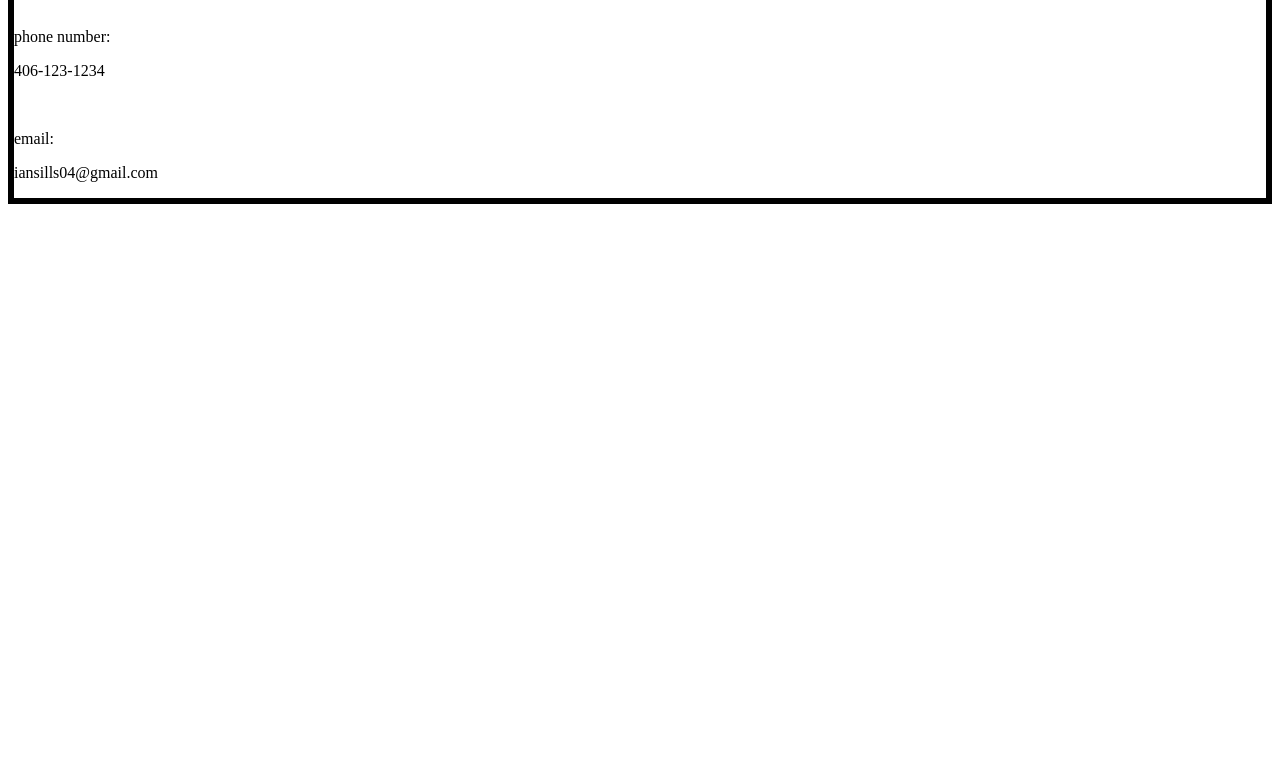
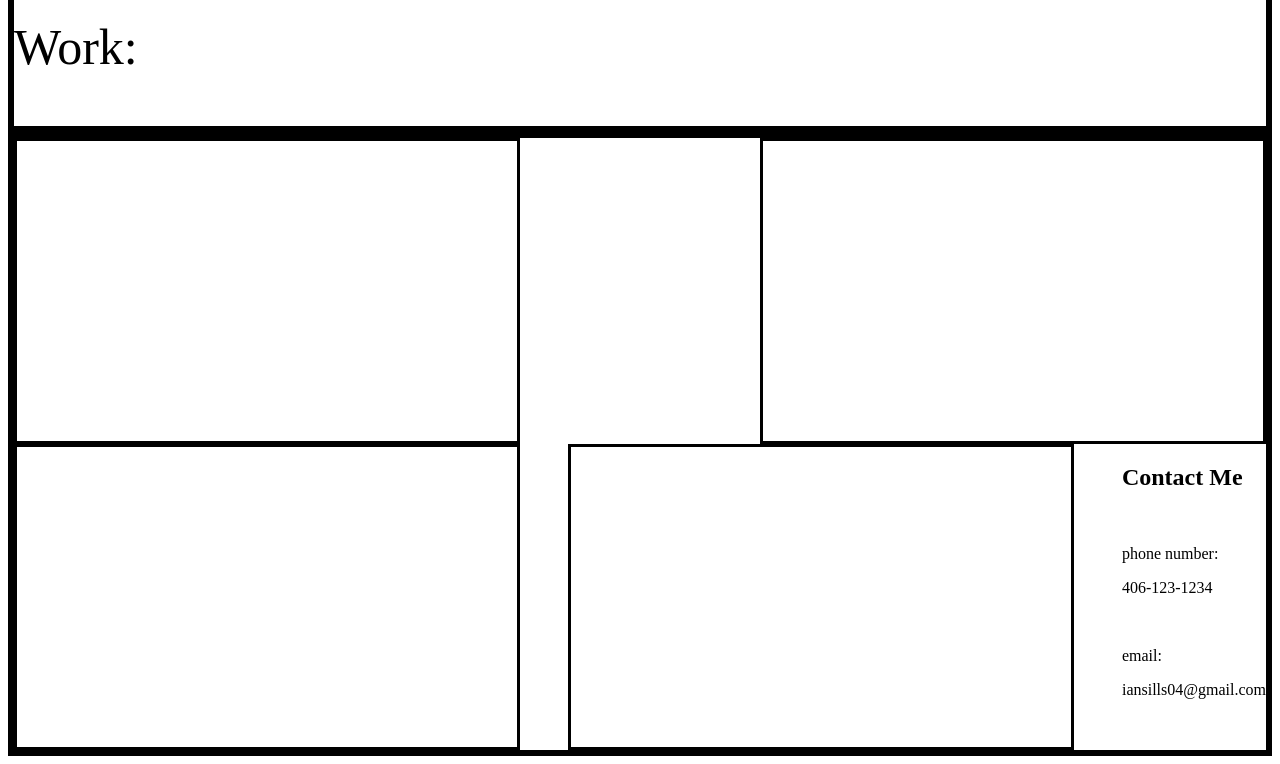
Before and after one commit to Ian-kensington-chadwick-the-3rd/Ian-repo, a plain HTML site: page index.html in a window 1280 px wide. Shown: the part 1190-1954 px from the top of the page. Before the commit the page ends 1402 px from the top, so only its background shows below. Drawn offline with Linux system fonts and the light colour scheme.

Commit message:
updated boxes

```diff
--- a/assets/style.css
+++ b/assets/style.css
@@ -1,5 +1,5 @@
 .header {
-    padding: 20px;
+    padding: 10px;
     font-family: 'Trebuchet MS', 'Lucida Sans Unicode', 'Lucida Grande', 'Lucida Sans', Arial, sans-serif;
     background-color: black;
     display: flex;
@@ -10,24 +10,47 @@
 }
 .flexbox-container{
     display: flex;
-    justify-content: flex-start;
-    direction: ro;
+    flex-direction: row;
+    flex-wrap: wrap;
 
 
 
 }
-.flexbox-card{
+.flexbox-container2{
+    justify-content: space-between;
+    flex-wrap: wrap;
+    display:flex
+
 
 }
+.flexbox-card{
+ border: 3px black;
+ width: 300px;
+ height: 400px;
+}
 .flexbox{
+    justify-content: flex-end;
     border: solid 3px;
 
 
 
 }
+.flexbox2{
+    border: 3px black solid;
+    width: 500px;
+    height: 300px
+
+
+
+}
+
 .font{
     font-size: 50px;
 }
 .nav {
     float: right;
 }
+.aboutme {
+    display: inline;
+    float: inline-start;
+}
--- a/index.html
+++ b/index.html
@@ -14,13 +14,13 @@
         <nav class="nav">
         <ul>
             <li>
-                <a href="#about-me">About Me</a>
+                <a href="#About-me">About Me</a>
             </li>
             <li>
-                <a href="#work">Work</a>
+                <a href="#Work">Work</a>
             </li>
             <li>
-                <a href="#contact">Contact</a>
+                <a href="#Contact">Contact</a>
             </li>
 
         </ul>
@@ -30,14 +30,22 @@
  <div class="flexbox">
     <img src="./assets/images/ian facebook pfp.jpg" alt="Ian Sills">
 
+    <p class="font">Work:</p>
+    <div class="flexbox">
+
+    </div>
+    <div class="flexbox">
+
+
+
 
  </div>
- <section class="flexbox container2" id="Work">
- <div class="flexbox2">
+ <section class="flexbox-container2" id="Work">
 
-</div>
-
-
+ <div class="flexbox2"></div>
+ <div class="flexbox2"></div>
+ <div class="flexbox2"></div>
+ <div class="flexbox2"></div>
 
 
 
@@ -50,7 +58,8 @@
 </body>
 
 
-<footer id="Contact">
+<footer class="" id="Contact">
+    <h2>Contact Me</h2>
     <br> <p>phone number:</p>
      <p>406-123-1234</p>
      <br> <P>email:</P>
```
